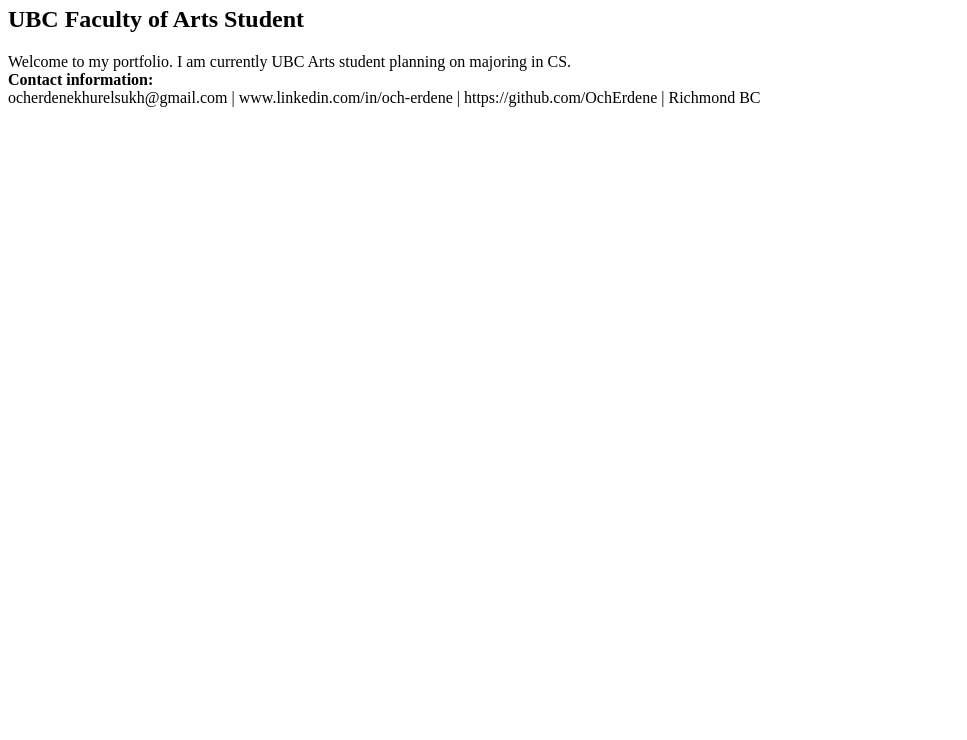
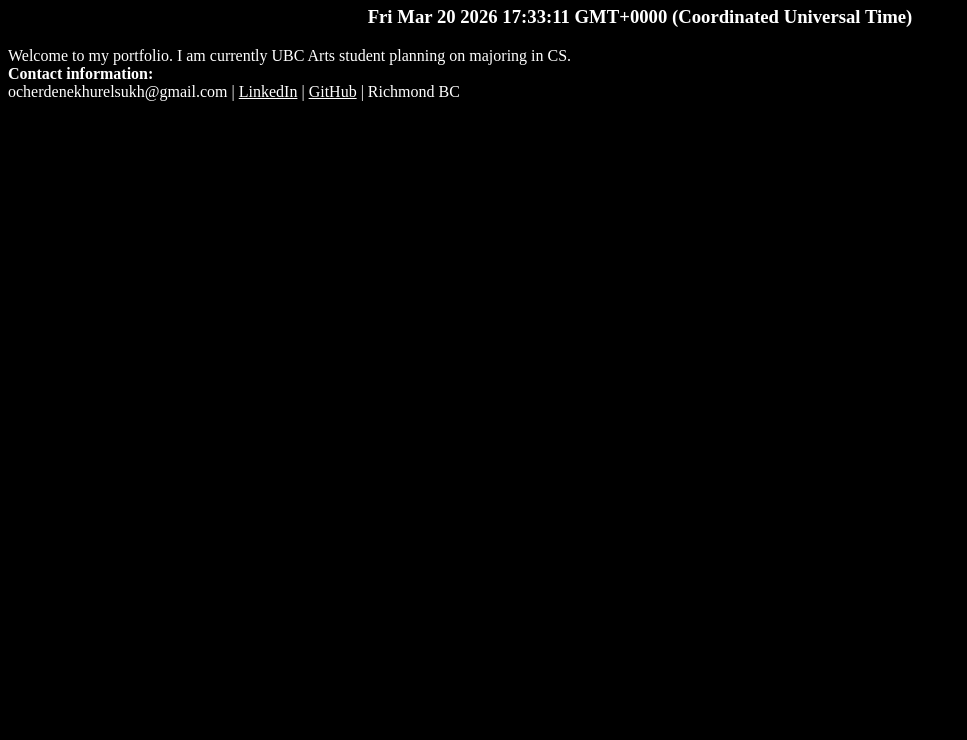
Before and after one commit to OchErdene/Personal-Website, a plain HTML site: page index.html in a window 1280 px wide. Shown: the part 60-800 px from the top of the page, without its empty margins (0-967 px from the left). Drawn offline with Linux system fonts and the light colour scheme.

Commit message:
added a clock and fixed css not applying

```diff
--- a/css/style.css
+++ b/css/style.css
@@ -3,3 +3,20 @@
     font-size: 32px;
     text-align: center;
 }
+
+h3 {
+    text-align:  center;
+    color: white;
+}
+
+body {
+    background-color: black;
+}
+
+p {
+    color: white;
+}
+
+a {
+    color: white;
+}
--- a/main.html
+++ b/index.html
@@ -6,19 +6,30 @@
         <meta name = "viewport" content="width = device-width, initial-scale = 1.0">
         <meta name = "describtion" content="Och's personal portfolio">
 
-        <link rel = "css/style.css">
+        <link rel = "stylesheet" href="css/style.css">
         <link rel = "icon" href = "favicon.ico">
         <link rel = "preconnect" href = "https://fonts.googleapis.com">
     </head>
 
     <body>
         <h1>Och-Erdene Khurelsukh</h1>
-        <h2>UBC Faculty of Arts Student</h2>
+        <h3 id = "h3"></h3>
+        <script>
+            function updateClock() {
+                var date = new Date();
+                document.getElementById("h3").innerHTML = date;
+            }
+
+            updateClock();
+
+            setInterval(updateClock, 1000)
+
+        </script>
 
         <p>
             Welcome to my portfolio. I am currently UBC Arts student planning on majoring in CS.<br>
             <b>Contact information:</b><br>
-            ocherdenekhurelsukh@gmail.com | www.linkedin.com/in/och-erdene | https://github.com/OchErdene | Richmond BC<br>
+            ocherdenekhurelsukh@gmail.com | <a href="www.linkedin.com/in/och-erdene"> LinkedIn</a> | <a href = "https://github.com/OchErdene">GitHub</a> | Richmond BC<br>
         </p>
     </body>
 
```
